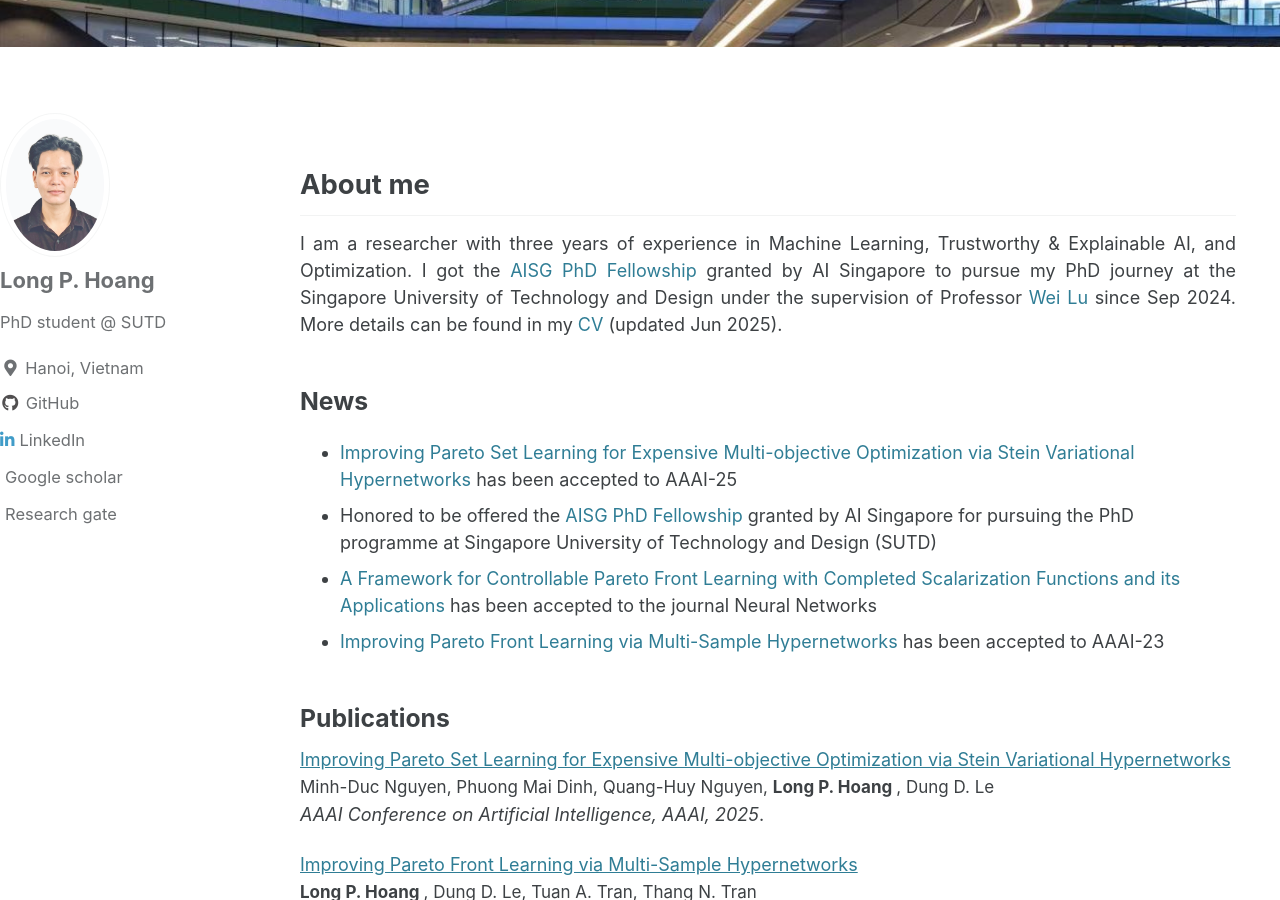
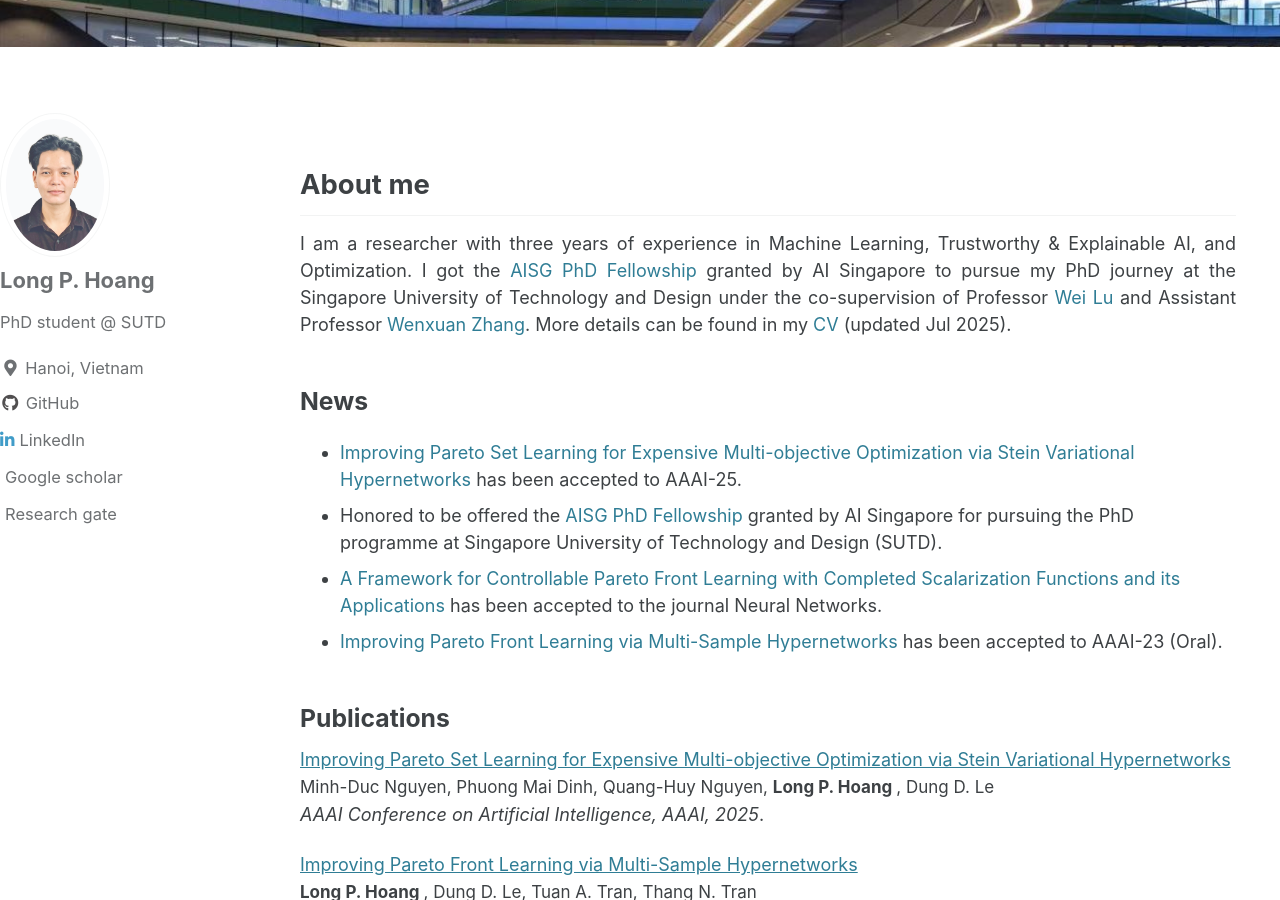
Before and after one commit to longhp1618/longhp1618.github.io, a Jekyll site: the page built from index.md, in a window 1280 px wide and 900 px high, scrolled down 332 px. Built offline with Jekyll 4.4.1, drawn with Linux system fonts in a browser that asks for light colours; cached includes are drawn as plain includes.

Commit message:
update co-supervision

```diff
--- a/index.md
+++ b/index.md
@@ -9,14 +9,14 @@ header:
 ---
 
 ## About me
-I am a researcher with three years of experience in Machine Learning, Trustworthy & Explainable AI, and Optimization. I got the  <a href="https://aisingapore.org/research/phd-fellowship-programme/" style="text-decoration:none">AISG PhD Fellowship</a> granted by AI Singapore to pursue my PhD journey at the Singapore University of Technology and Design under the supervision of Professor <a href="https://www.sutd.edu.sg/profile/lu-wei" style="text-decoration:none">Wei Lu</a> since Sep 2024. More details can be found in my <a href="/assets/images/CV_HoangPhiLong.pdf" style="text-decoration:none">CV</a> (updated Jun 2025).
+I am a researcher with three years of experience in Machine Learning, Trustworthy & Explainable AI, and Optimization. I got the  <a href="https://aisingapore.org/research/phd-fellowship-programme/" style="text-decoration:none">AISG PhD Fellowship</a> granted by AI Singapore to pursue my PhD journey at the Singapore University of Technology and Design under the co-supervision of Professor <a href="https://www.sutd.edu.sg/profile/lu-wei" style="text-decoration:none">Wei Lu</a> and Assistant Professor <a href="https://isakzhang.github.io/index.html" style="text-decoration:none">Wenxuan Zhang</a>. More details can be found in my <a href="/assets/images/CV_HoangPhiLong.pdf" style="text-decoration:none">CV</a> (updated Jul 2025).
 
 
 ### News
-- <a href="https://arxiv.org/abs/2412.17312" style="text-decoration:none">Improving Pareto Set Learning for Expensive Multi-objective Optimization via Stein Variational Hypernetworks</a> has been accepted to AAAI-25
-- Honored to be offered the <a href="https://aisingapore.org/research/phd-fellowship-programme/" style="text-decoration:none">AISG PhD Fellowship</a> granted by AI Singapore for pursuing the PhD programme at Singapore University of Technology and Design (SUTD)
-- <a href="https://arxiv.org/abs/2302.12487" style="text-decoration:none">A Framework for Controllable Pareto Front Learning with Completed Scalarization Functions and its Applications</a> has been accepted to the journal Neural Networks
-- <a href="https://arxiv.org/abs/2212.01130" style="text-decoration:none">Improving Pareto Front Learning via Multi-Sample Hypernetworks</a> has been accepted to AAAI-23
+- <a href="https://arxiv.org/abs/2412.17312" style="text-decoration:none">Improving Pareto Set Learning for Expensive Multi-objective Optimization via Stein Variational Hypernetworks</a> has been accepted to AAAI-25.
+- Honored to be offered the <a href="https://aisingapore.org/research/phd-fellowship-programme/" style="text-decoration:none">AISG PhD Fellowship</a> granted by AI Singapore for pursuing the PhD programme at Singapore University of Technology and Design (SUTD).
+- <a href="https://arxiv.org/abs/2302.12487" style="text-decoration:none">A Framework for Controllable Pareto Front Learning with Completed Scalarization Functions and its Applications</a> has been accepted to the journal Neural Networks.
+- <a href="https://arxiv.org/abs/2212.01130" style="text-decoration:none">Improving Pareto Front Learning via Multi-Sample Hypernetworks</a> has been accepted to AAAI-23 (Oral).
 
 ### Publications
 
```
Also changed, not shown: 1 other file.
